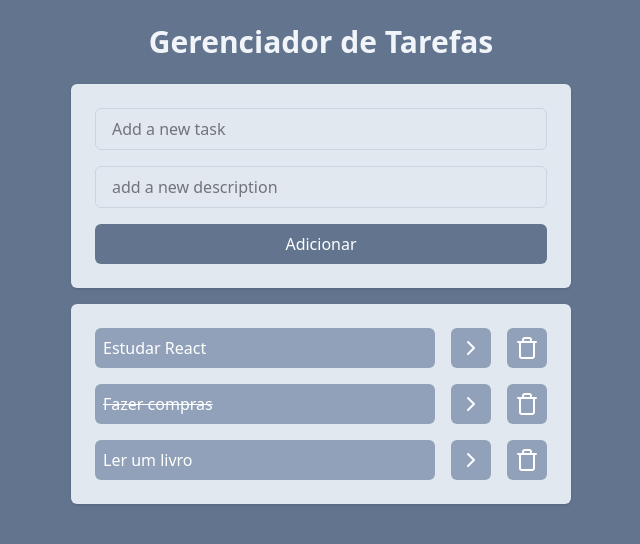
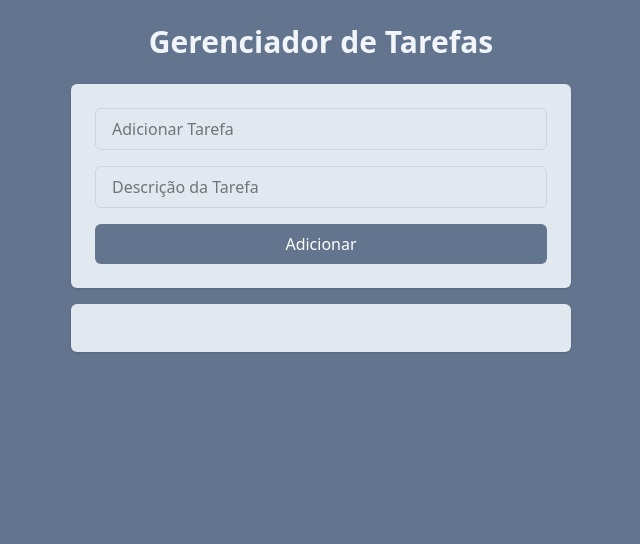
Before and after one commit to 7alexandree7/newtodolist-ts, a React (Vite) app: page / in a window 1280 px wide. Shown: the top 544 px of the page, without its empty margins (319-959 px from the left). Built offline with nearby package versions, Linux system fonts and the light colour scheme.

Commit message:
finalizando

```diff
--- a/src/App.tsx
+++ b/src/App.tsx
@@ -1,4 +1,4 @@
-import { useState } from 'react'
+import { useEffect, useState } from 'react'
 import AddTasks from './components/AddTasks/AddTasks'
 import TaskList from './components/taskList/TaskList'
 import type TaskType from './interfaces/Tasks/Tasks'
@@ -7,29 +7,12 @@ import { v4 as uuidv4 } from 'uuid'
 
 function App() {
 
-  const [tasks, setTasks] = useState<TaskType[]>([
+  const [tasks, setTasks] = useState<TaskType[]>(JSON.parse(localStorage.getItem("tasks") || "[]"))
 
-    {
-      id: uuidv4(),
-      title: "Estudar React",
-      description: "Estudar React para melhorar habilidades de desenvolvimento web.",
-      isCompleted: false
-    },
 
-    {
-      id: uuidv4(),
-      title: "Fazer compras",
-      description: "Comprar frutas, verduras e laticínios.",
-      isCompleted: true
-    },
-
-    {
-      id: uuidv4(),
-      title: "Ler um livro",
-      description: "Ler pelo menos 30 páginas do livro atual.",
-      isCompleted: false
-    },
-  ])
+  useEffect(() => {
+    localStorage.setItem("tasks", JSON.stringify(tasks))
+  },[tasks])
 
 
   const onTaskClick = (taskId: string) => {
--- a/src/components/AddTasks/AddTasks.tsx
+++ b/src/components/AddTasks/AddTasks.tsx
@@ -1,4 +1,5 @@
 import { useState } from 'react'
+import InputTask from '../Input/InputTask';
 
 interface AddTasksProps {
   onAddTaskSubmit: (title: string, description: string) => void;
@@ -11,21 +12,9 @@ const AddTasks = ({ onAddTaskSubmit }: AddTasksProps) => {
 
   return (
     <div className="bg-slate-200 rounded-md shadow p-6 space-y-4 flex flex-col w-full mt-6">
-      <input
-        value={title}
-        onChange={(e) => setTitle(e.target.value)}
-        className='border border-slate-300 outline-none py-2 px-4 rounded-md'
-        placeholder="Add a new task"
-        required
-        type="text" />
 
-      <input
-        value={description}
-        onChange={(e) => setDescription(e.target.value)}
-        className="py-2 px-4 border border-slate-300 outline-none rounded-md"
-        placeholder="add a new description"
-        required
-        type="text" />
+      <InputTask value={title} setState={setTitle}  placeholder='Adicionar Tarefa'/>
+      <InputTask value={description} setState={setDescription}  placeholder='Descrição da Tarefa'/>
 
       <button
         onClick={() => {
--- /dev/null
+++ b/src/components/Button/Button.tsx
@@ -0,0 +1,21 @@
+import type React from "react";
+
+type ButtonProps = {
+    children?: React.ReactNode;
+    onClick?: React.MouseEventHandler<HTMLButtonElement>;
+};
+
+const Button = ({ children, onClick }: ButtonProps) => {
+
+    return (
+        <button
+            onClick={onClick}
+            type="button"
+            className="bg-slate-400 text-white  p-2 rounded-md cursor-pointer"
+        >
+            {children}
+        </button>
+    )
+}
+
+export default Button
--- /dev/null
+++ b/src/components/Input/InputTask.tsx
@@ -0,0 +1,20 @@
+interface InputTaskProps {
+    value?: string;
+    setState: (value: string) => void;
+    placeholder?: string;
+}
+
+
+const InputTask = ({ value, setState, placeholder }: InputTaskProps) => {
+    return (
+        <input
+            value={value}
+            onChange={(e) => setState(e.target.value)}
+            className='border border-slate-300 outline-none py-2 px-4 rounded-md'
+            placeholder={placeholder}
+            required
+            type="text" />
+    )
+}
+
+export default InputTask
--- a/src/components/taskList/TaskList.tsx
+++ b/src/components/taskList/TaskList.tsx
@@ -2,11 +2,12 @@
 import { ChevronRightIcon, TrashIcon } from 'lucide-react'
 import type TaskType from '../../interfaces/Tasks/Tasks'
 import { useNavigate } from 'react-router-dom'
+import Button from '../Button/Button'
 
 interface TasklistProps {
     tasks: TaskType[]
     onTaskClick: (taskId: string) => void
-    onTaskDelete: (taskId: string ) => void
+    onTaskDelete: (taskId: string) => void
 }
 
 
@@ -14,7 +15,7 @@ const TaskList = ({ tasks, onTaskClick, onTaskDelete }: TasklistProps) => {
 
     const navigate = useNavigate()
 
-    const onSeeDetailsClick = (task: TaskType) =>  {
+    const onSeeDetailsClick = (task: TaskType) => {
         const query = new URLSearchParams()
         query.set("title", task.title)
         query.set("description", task.description)
@@ -30,16 +31,8 @@ const TaskList = ({ tasks, onTaskClick, onTaskDelete }: TasklistProps) => {
                         className={`${task.isCompleted && 'line-through'} bg-slate-400 text-white p-2 rounded-md flex-1 cursor-pointer text-left pl-2`}>
                         {task.title}
                     </button>
-                    <button
-                    onClick={() => onSeeDetailsClick(task)}
-                        className='bg-slate-400 text-white  p-2 rounded-md cursor-pointer'>
-                        <ChevronRightIcon />
-                    </button>
-                    <button
-                        onClick={() => onTaskDelete(task.id)}
-                        className='bg-slate-400 text-white  p-2 rounded-md cursor-pointer'>
-                        <TrashIcon />
-                    </button>
+                    <Button onClick={() => onSeeDetailsClick(task)}> <ChevronRightIcon /> </Button>
+                    <Button onClick={() => onTaskDelete(task.id)}> <TrashIcon /> </Button>
                 </li>
 
             ))}
```
Also changed, not shown: 1 other file (tests, documents, lock files or other folders).
